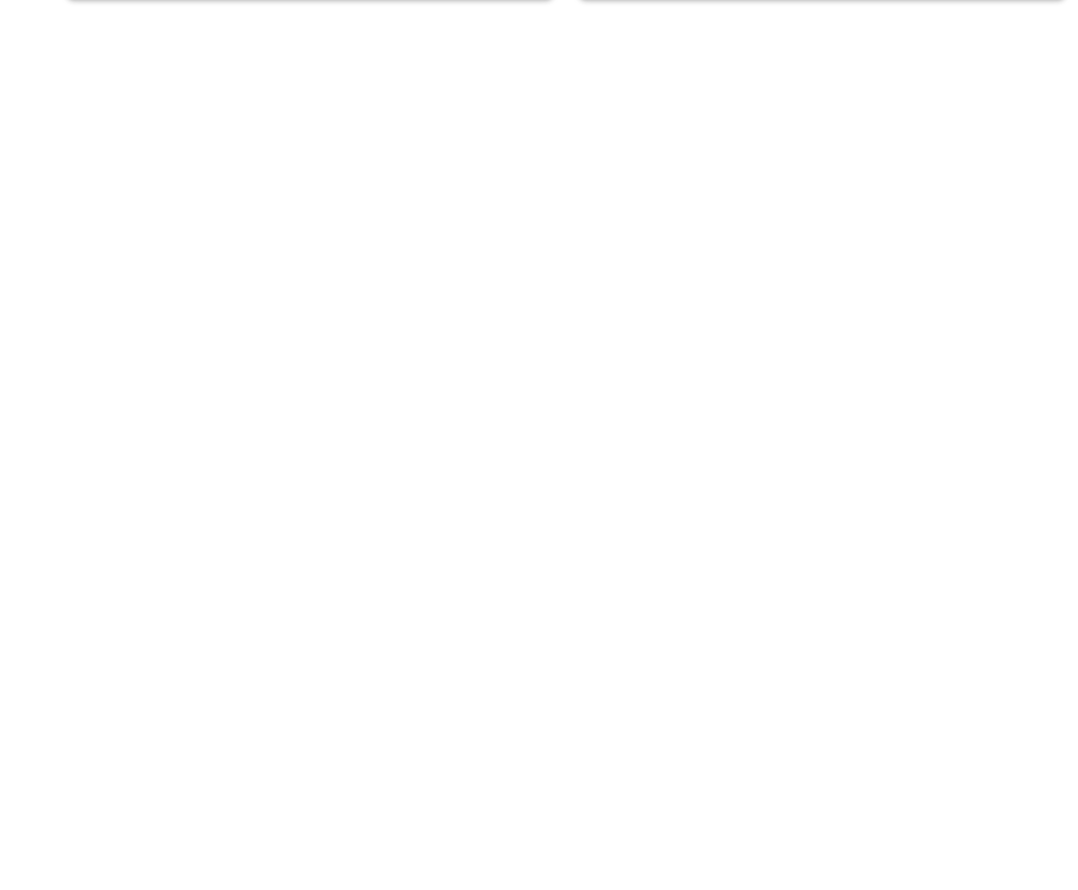
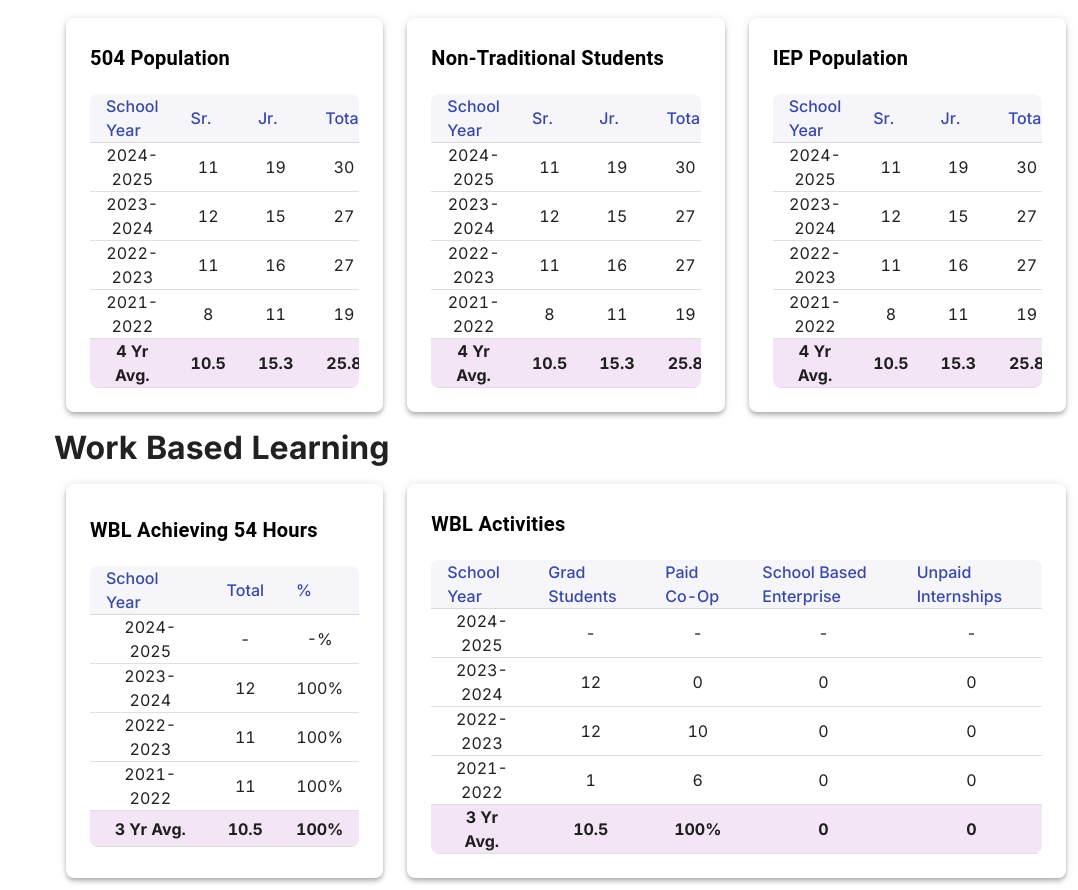
Before and after one commit to baileyrusso2010/palm-data, a Vue app: page /program_data in a window 1280 px wide. Shown: the part 1213-2103 px from the top of the page, without its empty margins (202-1280 px from the left). Before the commit the page ends 1239 px from the top, so only its background shows below. Built offline with nearby package versions, Linux system fonts and the light colour scheme; no server answers; what aws-amplify would draw is missing.

Commit message:
Added more program data

```diff
--- a/src/views/ProgramData.vue
+++ b/src/views/ProgramData.vue
@@ -130,7 +130,7 @@
         color="white"
       >
         <div class="text-h6 font-weight-bold mb-2">Student Population Based on Registration</div>
-        <div class="text-caption mb-3">(See Actual Graduation Data Below)</div>
+        <div class="text-caption mb-3"></div>
         <v-table density="compact" class="student-table">
           <thead>
             <tr>
@@ -170,6 +170,280 @@
               <td>10.5</td>
               <td>15.3</td>
               <td>25.8</td>
+            </tr>
+          </tbody>
+        </v-table>
+      </v-card>
+    </v-col>
+  </v-row>
+
+  <v-row style="max-width: 1600px; margin: 0 auto">
+    <v-col cols="12" md="4" class="d-flex flex-column">
+      <v-card
+        class="pa-6 flex-grow-1 d-flex flex-column justify-center"
+        elevation="4"
+        rounded="lg"
+        color="white"
+      >
+        <div class="text-h6 font-weight-bold mb-2">504 Population</div>
+        <div class="text-caption mb-3"></div>
+        <v-table density="compact" class="student-table">
+          <thead>
+            <tr>
+              <th>School Year</th>
+              <th>Sr.</th>
+              <th>Jr.</th>
+              <th>Total</th>
+            </tr>
+          </thead>
+          <tbody>
+            <tr>
+              <td>2024-2025</td>
+              <td>11</td>
+              <td>19</td>
+              <td>30</td>
+            </tr>
+            <tr>
+              <td>2023-2024</td>
+              <td>12</td>
+              <td>15</td>
+              <td>27</td>
+            </tr>
+            <tr>
+              <td>2022-2023</td>
+              <td>11</td>
+              <td>16</td>
+              <td>27</td>
+            </tr>
+            <tr>
+              <td>2021-2022</td>
+              <td>8</td>
+              <td>11</td>
+              <td>19</td>
+            </tr>
+            <tr class="font-weight-bold">
+              <td>4 Yr Avg.</td>
+              <td>10.5</td>
+              <td>15.3</td>
+              <td>25.8</td>
+            </tr>
+          </tbody>
+        </v-table>
+      </v-card>
+    </v-col>
+    <v-col cols="12" md="4" class="d-flex flex-column">
+      <v-card
+        class="pa-6 flex-grow-1 d-flex flex-column justify-center"
+        elevation="4"
+        rounded="lg"
+        color="white"
+      >
+        <div class="text-h6 font-weight-bold mb-2">Non-Traditional Students</div>
+        <div class="text-caption mb-3"></div>
+        <v-table density="compact" class="student-table">
+          <thead>
+            <tr>
+              <th>School Year</th>
+              <th>Sr.</th>
+              <th>Jr.</th>
+              <th>Total</th>
+            </tr>
+          </thead>
+          <tbody>
+            <tr>
+              <td>2024-2025</td>
+              <td>11</td>
+              <td>19</td>
+              <td>30</td>
+            </tr>
+            <tr>
+              <td>2023-2024</td>
+              <td>12</td>
+              <td>15</td>
+              <td>27</td>
+            </tr>
+            <tr>
+              <td>2022-2023</td>
+              <td>11</td>
+              <td>16</td>
+              <td>27</td>
+            </tr>
+            <tr>
+              <td>2021-2022</td>
+              <td>8</td>
+              <td>11</td>
+              <td>19</td>
+            </tr>
+            <tr class="font-weight-bold">
+              <td>4 Yr Avg.</td>
+              <td>10.5</td>
+              <td>15.3</td>
+              <td>25.8</td>
+            </tr>
+          </tbody>
+        </v-table>
+      </v-card>
+    </v-col>
+    <v-col cols="12" md="4" class="d-flex flex-column">
+      <v-card
+        class="pa-6 flex-grow-1 d-flex flex-column justify-center"
+        elevation="4"
+        rounded="lg"
+        color="white"
+      >
+        <div class="text-h6 font-weight-bold mb-2">IEP Population</div>
+        <div class="text-caption mb-3"></div>
+        <v-table density="compact" class="student-table">
+          <thead>
+            <tr>
+              <th>School Year</th>
+              <th>Sr.</th>
+              <th>Jr.</th>
+              <th>Total</th>
+            </tr>
+          </thead>
+          <tbody>
+            <tr>
+              <td>2024-2025</td>
+              <td>11</td>
+              <td>19</td>
+              <td>30</td>
+            </tr>
+            <tr>
+              <td>2023-2024</td>
+              <td>12</td>
+              <td>15</td>
+              <td>27</td>
+            </tr>
+            <tr>
+              <td>2022-2023</td>
+              <td>11</td>
+              <td>16</td>
+              <td>27</td>
+            </tr>
+            <tr>
+              <td>2021-2022</td>
+              <td>8</td>
+              <td>11</td>
+              <td>19</td>
+            </tr>
+            <tr class="font-weight-bold">
+              <td>4 Yr Avg.</td>
+              <td>10.5</td>
+              <td>15.3</td>
+              <td>25.8</td>
+            </tr>
+          </tbody>
+        </v-table>
+      </v-card>
+    </v-col>
+  </v-row>
+
+  <h1>Work Based Learning</h1>
+
+  <v-row style="max-width: 1600px; margin: 0 auto">
+    <v-col cols="12" md="4" class="d-flex flex-column">
+      <v-card
+        class="pa-6 flex-grow-1 d-flex flex-column justify-center"
+        elevation="4"
+        rounded="lg"
+        color="white"
+      >
+        <div class="text-h6 font-weight-bold mb-2">WBL Achieving 54 Hours</div>
+        <div class="text-caption mb-3"></div>
+        <v-table density="compact" class="student-table">
+          <thead>
+            <tr>
+              <th>School Year</th>
+              <th>Total</th>
+              <th>%</th>
+            </tr>
+          </thead>
+          <tbody>
+            <tr>
+              <td>2024-2025</td>
+              <td>-</td>
+              <td>-%</td>
+            </tr>
+            <tr>
+              <td>2023-2024</td>
+              <td>12</td>
+              <td>100%</td>
+            </tr>
+            <tr>
+              <td>2022-2023</td>
+              <td>11</td>
+              <td>100%</td>
+            </tr>
+            <tr>
+              <td>2021-2022</td>
+              <td>11</td>
+              <td>100%</td>
+            </tr>
+            <tr class="font-weight-bold">
+              <td>3 Yr Avg.</td>
+              <td>10.5</td>
+              <td>100%</td>
+            </tr>
+          </tbody>
+        </v-table>
+      </v-card>
+    </v-col>
+
+    <v-col cols="12" md="8" class="d-flex flex-column">
+      <v-card
+        class="pa-6 flex-grow-1 d-flex flex-column justify-center"
+        elevation="4"
+        rounded="lg"
+        color="white"
+      >
+        <div class="text-h6 font-weight-bold mb-2">WBL Activities</div>
+        <div class="text-caption mb-3"></div>
+        <v-table density="compact" class="student-table">
+          <thead>
+            <tr>
+              <th>School Year</th>
+              <th>Grad Students</th>
+              <th>Paid Co-Op</th>
+              <th>School Based Enterprise</th>
+              <th>Unpaid Internships</th>
+            </tr>
+          </thead>
+          <tbody>
+            <tr>
+              <td>2024-2025</td>
+              <td>-</td>
+              <td>-</td>
+              <td>-</td>
+              <td>-</td>
+            </tr>
+            <tr>
+              <td>2023-2024</td>
+              <td>12</td>
+              <td>0</td>
+              <td>0</td>
+              <td>0</td>
+            </tr>
+            <tr>
+              <td>2022-2023</td>
+              <td>12</td>
+              <td>10</td>
+              <td>0</td>
+              <td>0</td>
+            </tr>
+            <tr>
+              <td>2021-2022</td>
+              <td>1</td>
+              <td>6</td>
+              <td>0</td>
+              <td>0</td>
+            </tr>
+            <tr class="font-weight-bold">
+              <td>3 Yr Avg.</td>
+              <td>10.5</td>
+              <td>100%</td>
+              <td>0</td>
+              <td>0</td>
             </tr>
           </tbody>
         </v-table>
```
